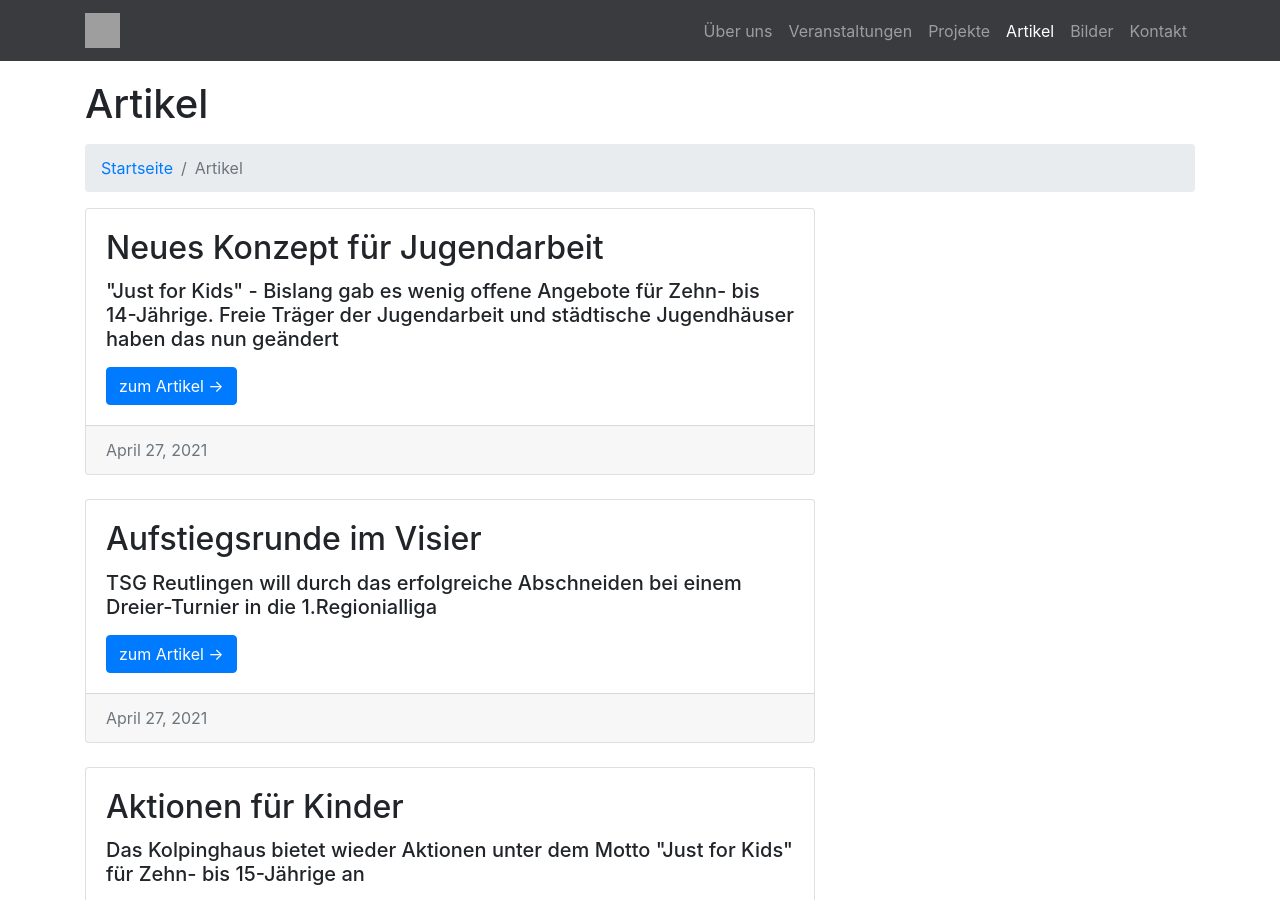
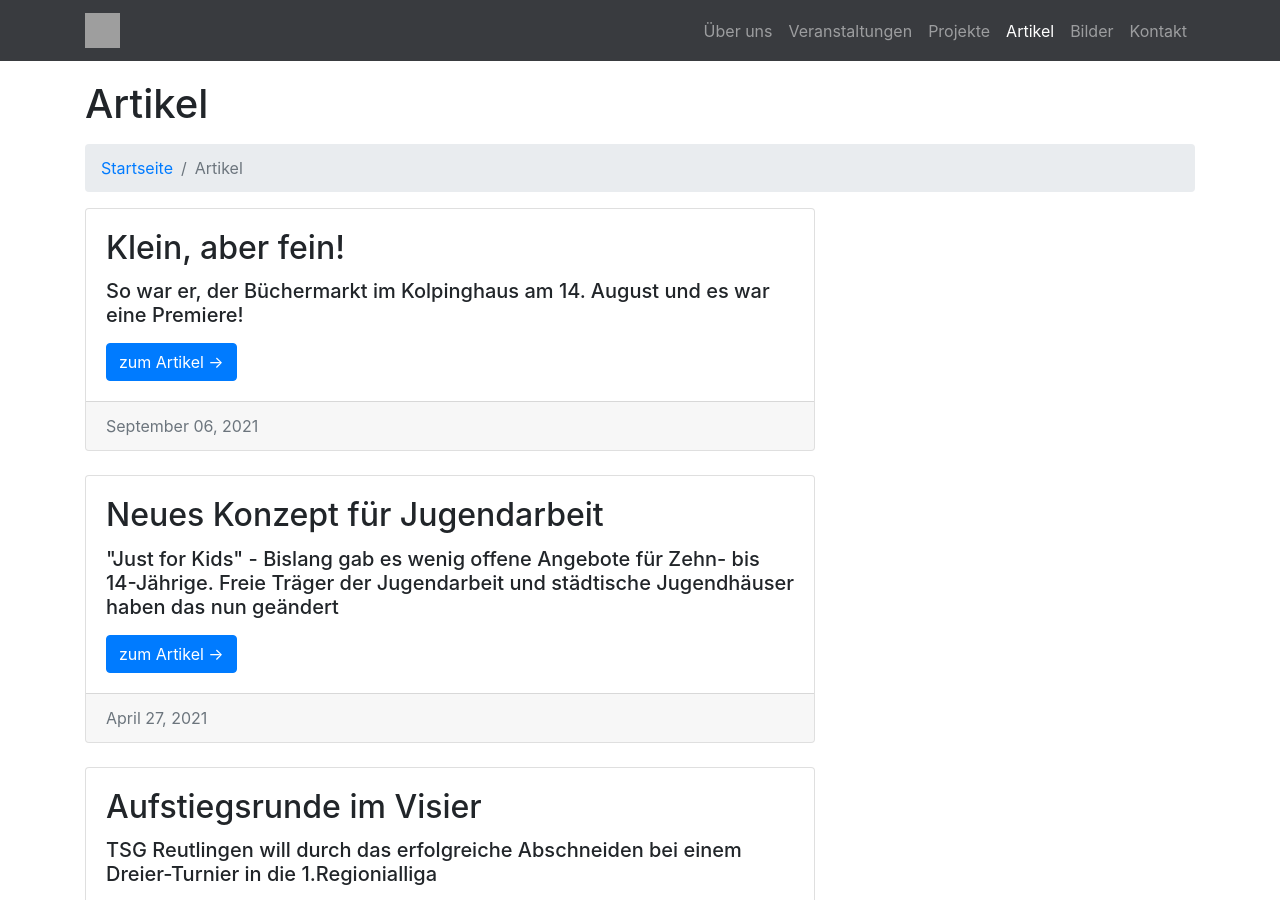
Before and after one commit to kolpinghaus-reutlingen/kolpinghaus-reutlingen.de, a Jekyll site: the page built from artikel.html, in a window 1280 px wide and 900 px high. Built offline with Jekyll 4.4.1, drawn with Linux system fonts in a browser that asks for light colours; nearby versions of some CDN libraries; comment, search, counter and statistics services are not loaded; part of the change alters nothing that is shown; grey boxes are pictures that could not be loaded.

Commit message:
new artikel

```diff
--- /dev/null
+++ b/_artikel/2021-09-06-klein-aber-fein.md
@@ -0,0 +1,32 @@
+---
+title: Klein, aber fein!
+subtitle: So war er, der Büchermarkt im Kolpinghaus am 14. August und es war eine Premiere!
+date: 2021-09-06
+autor: Schiller
+images:
+  - id: 2021-09-06-klein-aber-fein-1
+    w: 6000
+    h: 4000
+    alt: ""
+  - id: 2021-09-06-klein-aber-fein-2
+    w: 6000
+    h: 4000
+    alt: ""
+  - id: 2021-09-06-klein-aber-fein-3
+    w: 6000
+    h: 4000
+    alt: ""
+  - id: 2021-09-06-klein-aber-fein-4
+    w: 6000
+    h: 4000
+    alt: ""
+---
+<!--mehr-->
+
+Im Gegensatz zu den vorherigen, großen Bücherbörsen in Kooperation mit den TBR, fand der weitaus kleinere Büchermarkt diesen Sommer ganz beschaulich in den eigenen vier Wänden des Kolpinghauses statt.
+
+Viele von Ihnen und den Besucher\*innen des Büchermarktes mögen das Kolpinghaus bereits kennen, waren vielleicht selbst schon hier, um bei der monatlichen Bücherabgabe die eigenen Bücher vorbeizubringen. Doch die wenigsten haben es in der Vergangenheit wohl einmal ins Haus geschafft, was zudem durch die Coronasituation erschwert wurde. So machte es unser kleiner Markt im gut gelüfteten Speisesaal im Einbahnstraßenmodell nicht nur möglich, Schmökergelegenheiten für diesen verregneten Sommer zu finden, sondern gleichzeitig auch den Ort und einen Teil derer zu erleben, denen der Erlös des Bücherverkaufs zu Gute kommt.
+
+Mit Hygienekonzept auf der einen und Verständnis und Bereitschaft auf der anderen Seite, haben es Helfer*innen und Besucher*innen gemeinsam ermöglicht, diesen ersten Büchermarkt im Kolpinghaus so unbeschwert wie möglich zu gestalten. So sehen wir uns gut gerüstet für die nächste Bücherbörse, die wieder in Kooperation mit den TBR im Herbst stattfinden soll. Das genaue Datum sowie die Termine für die Bücherabgaben hier im Kolpinghaus finden Sie auf unserer Homepage unter „Aktuelles“.
+
+In diesem Sinne noch einmal recht herzlichen Dank an alle Beteiligten und auf ein baldiges Wiedersehen im Herbst!
--- a/_config.yml
+++ b/_config.yml
@@ -7,7 +7,7 @@ destination: _site
 commit: 6ba2da88d67c8287902bf6523cf0183bb8311032
 image:
   url: https://res.cloudinary.com/kolpinghaus-rt/image/upload
-  version: 1532618146
+  version: 1532618147
   option:
     default: c_lfill,g_auto,cs_srgb,q_auto
   max:
```
